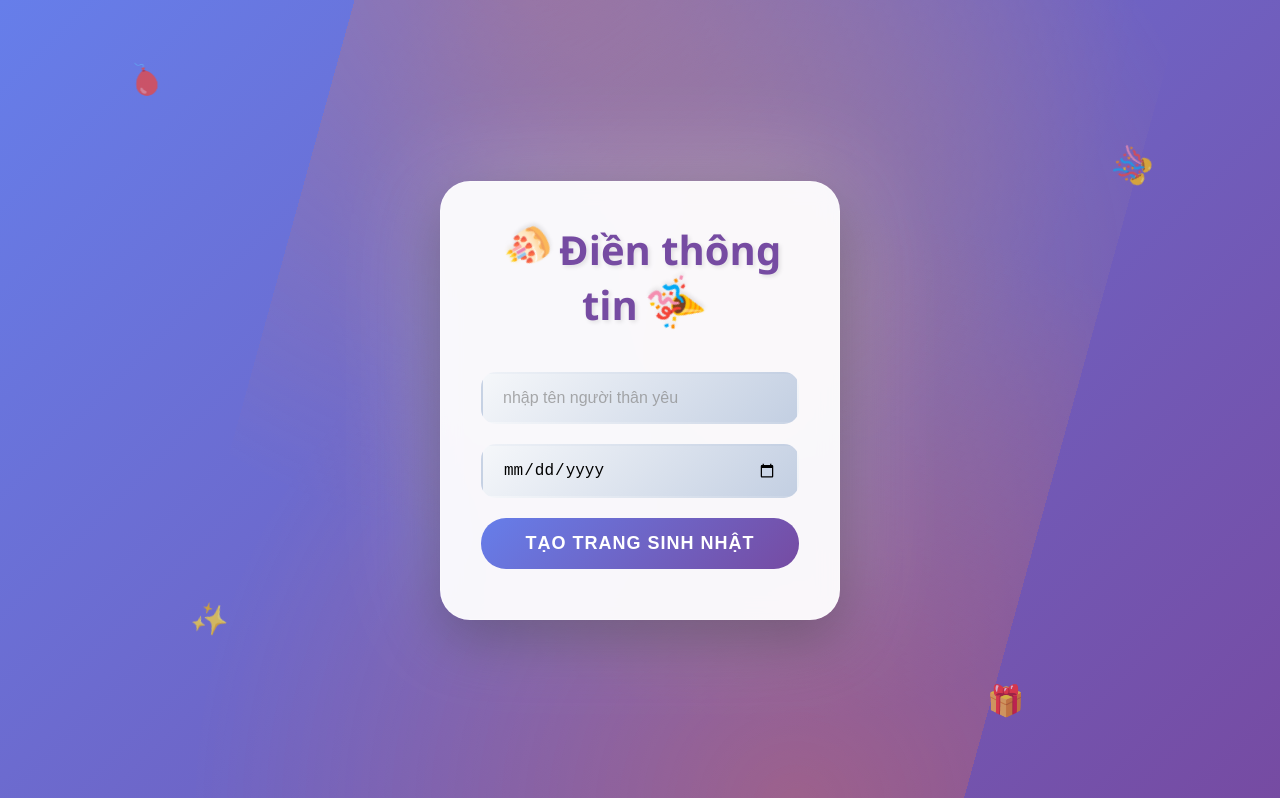
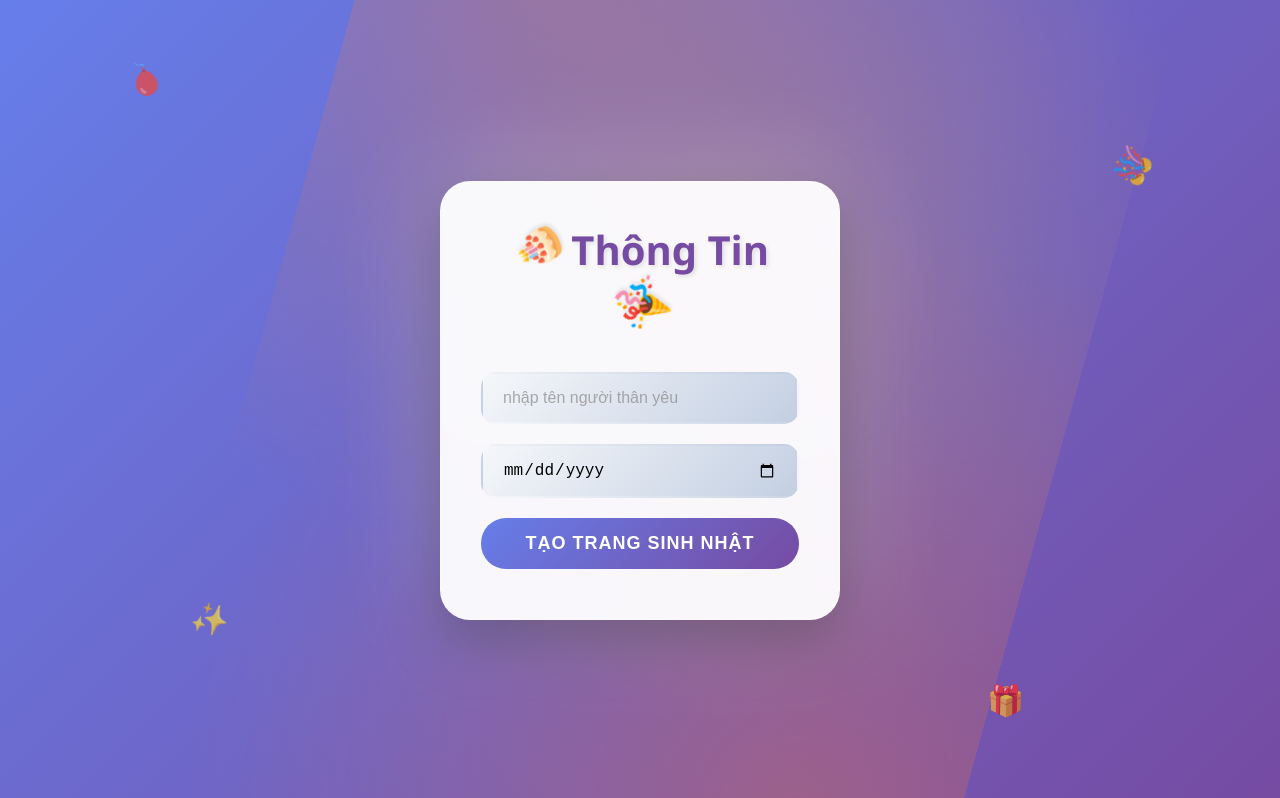
Before and after one commit to nthdat2937/tdweb, a website: page public/taocodesinhnhat/index.html in a window 1280 px wide. Shown: the top 798 px of the page. Drawn offline with Linux system fonts and the light colour scheme.

Commit message:
new code9

```diff
--- a/public/taocodesinhnhat/index.html
+++ b/public/taocodesinhnhat/index.html
@@ -3,7 +3,7 @@
 <head>
   <meta charset="UTF-8">
   <meta name="viewport" content="width=device-width, initial-scale=1.0">
-  <title>tạo trang sinh nhật</title>
+  <title>Tạo Web | TD Web</title>
   <style>
     * {
       margin: 0;
@@ -195,7 +195,7 @@
   <div class="decoration">🎁</div>
 
   <div class="container">
-    <h2><span class="emoji">🎂</span> Điền thông tin <span class="emoji">🎉</span></h2>
+    <h2><span class="emoji">🎂</span> Thông Tin <span class="emoji">🎉</span></h2>
     <form onsubmit="goToBirthday(event)">
       <input type="text" id="name" placeholder="nhập tên người thân yêu" required>
       <input type="date" id="dob" required>
```
